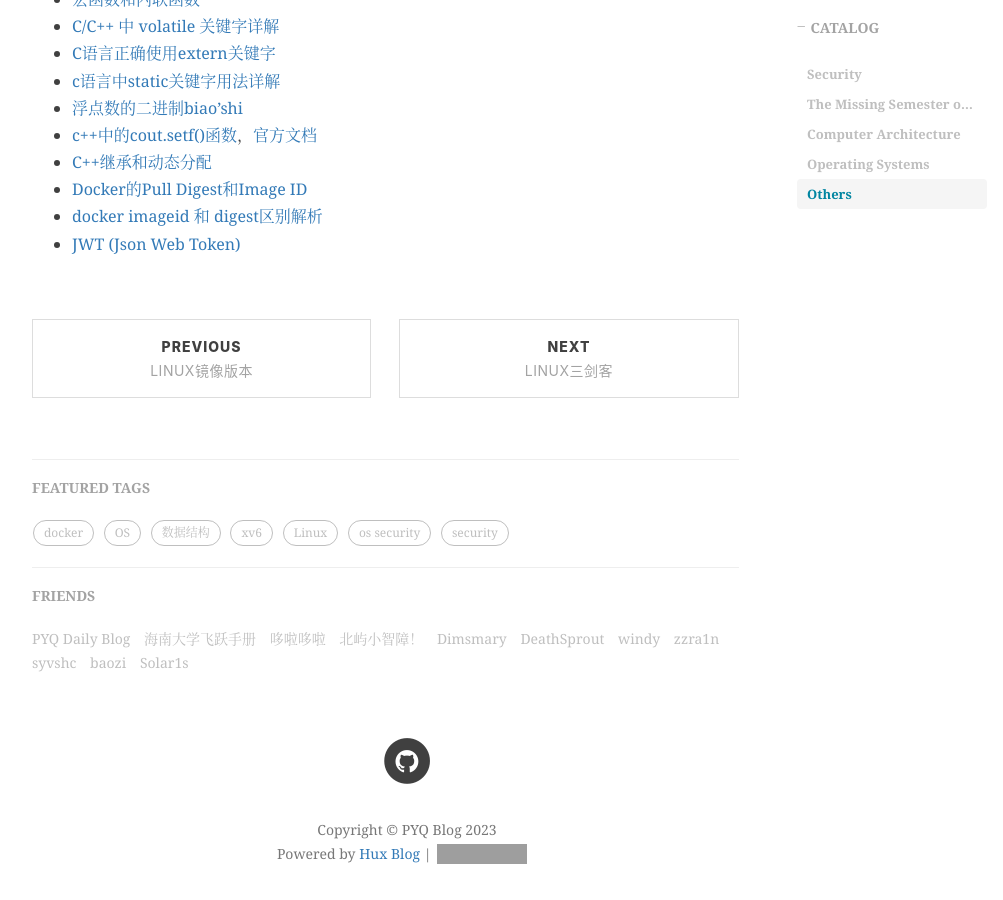
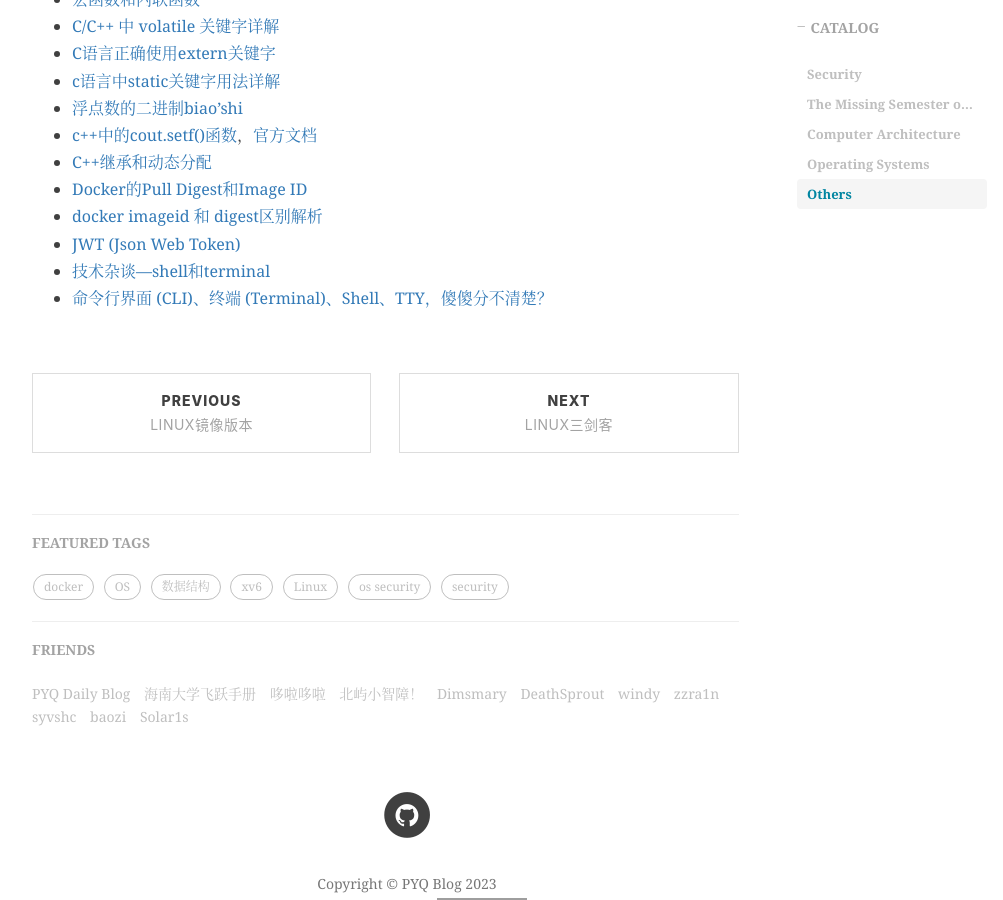
Before and after one commit to peng-yq/peng-yq.github.io, a Jekyll site: the page built from _posts/2022-10-04-good-blog-collection.md, in a window 1280 px wide and 900 px high, scrolled down 1655 px. Shown: the whole window, without its empty margins (233-1236 px from the left). Built offline with Jekyll 4.4.1, drawn with Linux system fonts in a browser that asks for light colours; nearby versions of some CDN libraries; comment, search, counter and statistics services are not loaded; grey boxes are pictures that could not be loaded.

Commit message:
Update 2022-10-04-good-blog-collection.md

```diff
--- a/_posts/2022-10-04-good-blog-collection.md
+++ b/_posts/2022-10-04-good-blog-collection.md
@@ -43,4 +43,6 @@ tags:
 - [C++继承和动态分配](https://blog.csdn.net/qq_36607894/article/details/105116525)
 - [Docker的Pull Digest和Image ID](https://developer.aliyun.com/article/57752)
 - [docker imageid 和 digest区别解析](https://www.jb51.net/server/287971i6f.htm)
-- [JWT (Json Web Token)]()
+- [JWT (Json Web Token)](https://jwt.io/introduction)
+- [技术杂谈—shell和terminal](https://www.bilibili.com/video/BV16A411675V/?spm_id_from=333.999.0.0&vd_source=1eef42fa21ab7c4e759ac52299a8dfb1)
+- [命令行界面 (CLI)、终端 (Terminal)、Shell、TTY，傻傻分不清楚？](https://segmentfault.com/a/1190000016129862)
```
